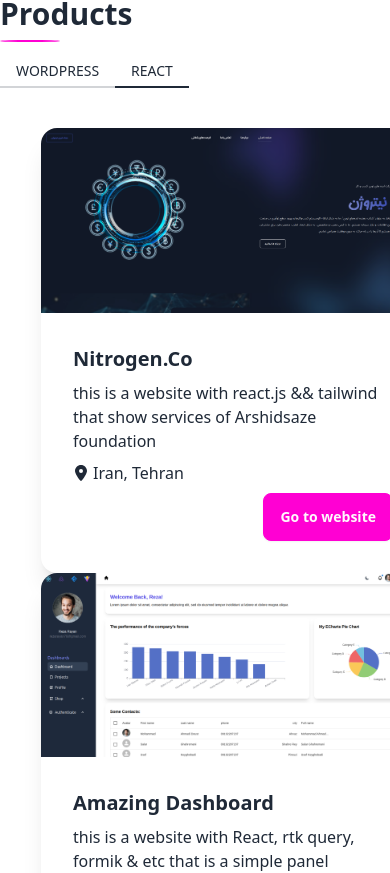
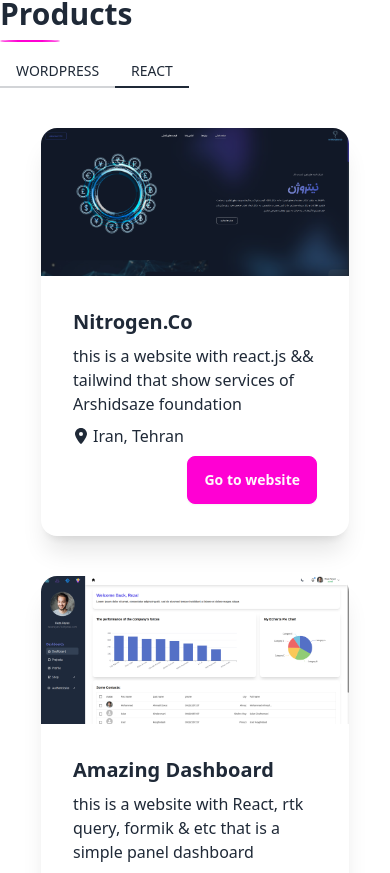
Before and after one commit to Reza-Rayan/personal-cv, a React (Vite) app: page / in a window 390 px wide. Shown: the part 2916-3789 px from the top of the page. Built offline with nearby package versions, Linux system fonts and the light colour scheme.

Commit message:
Fix: products responsive issue

```diff
--- a/src/app/components/products/ProductCard.tsx
+++ b/src/app/components/products/ProductCard.tsx
@@ -17,7 +17,7 @@ const ProductCard = ({
   location,
 }: ProductCardProps) => {
   return (
-    <div className="card bg-base-100 w-96 shadow-xl">
+    <div className="card bg-base-100  shadow-xl">
       <figure>
         <img src={image} alt="Shoes" />
       </figure>
--- a/src/app/pages/Home/components/ProductsList.tsx
+++ b/src/app/pages/Home/components/ProductsList.tsx
@@ -13,7 +13,7 @@ const ProductsList = ({ filter }: ProductsListProps) => {
   });
 
   return (
-    <div className="grid grid-cols-1 lg:grid-cols-3 ">
+    <div className="grid grid-cols-1 lg:grid-cols-3 gap-10">
       {filteredProduct ? (
         filteredProduct.map((product) => (
           <ProductCard
```
